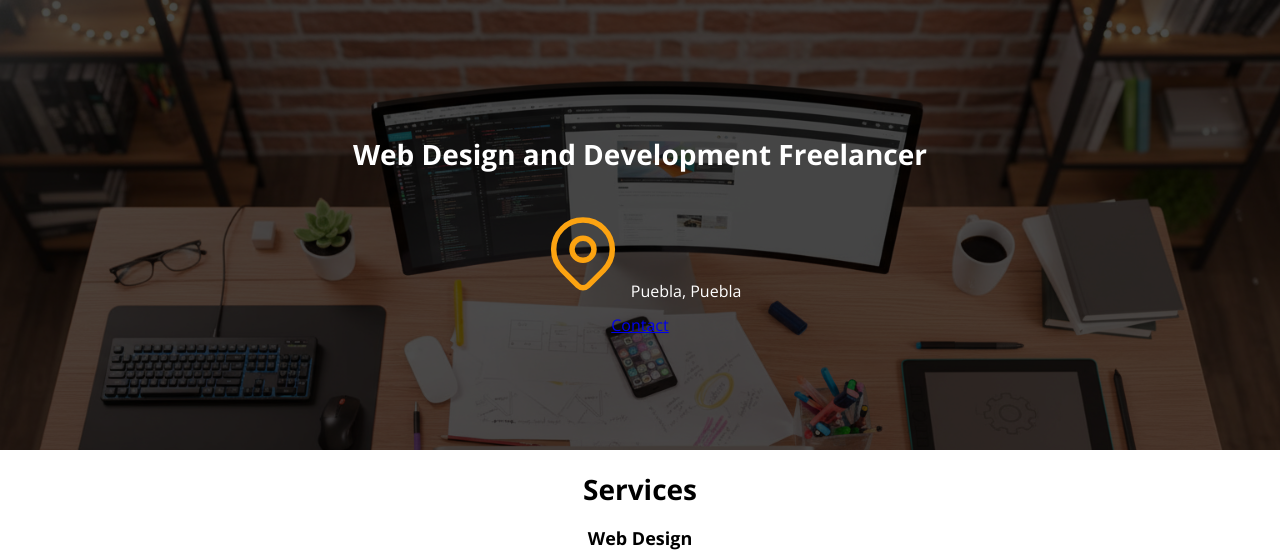
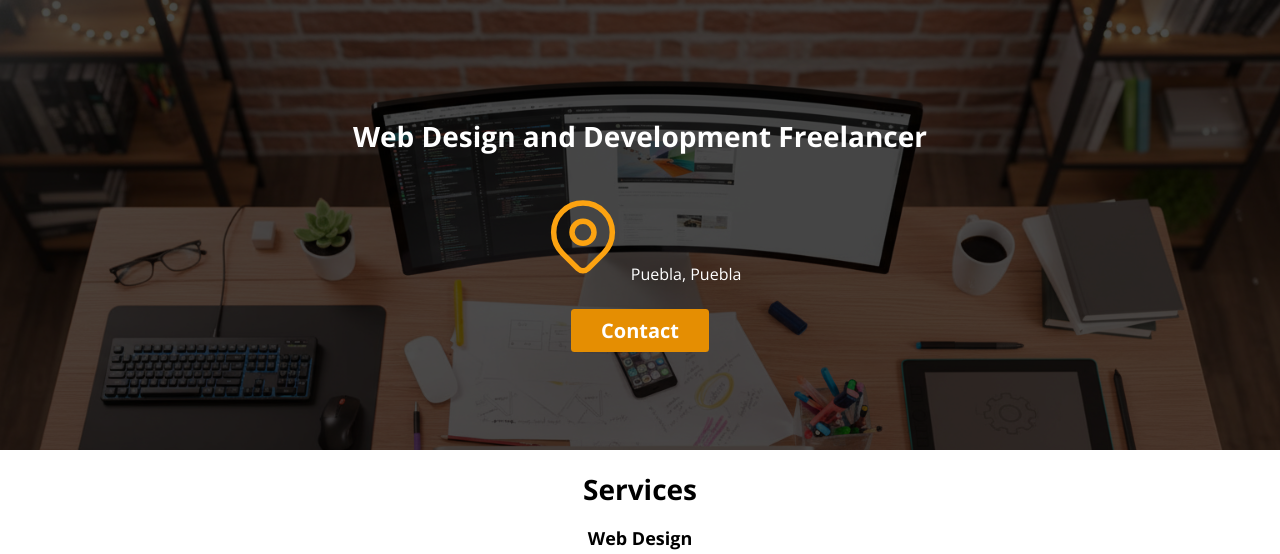
Before and after one commit to BPCPixel/web-development, a PHP site: page / in a window 1280 px wide. Shown: the part 148-702 px from the top of the page. Run offline with PHP 8.4, Linux system fonts and the light colour scheme; some web fonts are replaced.

Commit message:
Adding styles to buttons

```diff
--- a/freelancer/css/styles.css
+++ b/freelancer/css/styles.css
@@ -58,6 +58,24 @@ h1, h2, h3{
 .container{
     max-width: 120rem;
     margin: 0 auto;
+}
+
+.button{
+    background-color: var(--orange);
+    color: var(--white);
+    padding: 1rem 3rem;
+    margin-top: 1rem;
+    font-size: 2rem;
+    text-decoration: none;
+    font-weight: bold;
+    border-radius: 0.35rem;
+    width: 90%;
+    text-align: center;
+}
+@media (min-width: 768px){
+    .button{
+        width: auto;
+    }
 }
 
 .nav-bg{
--- a/freelancer/index.html
+++ b/freelancer/index.html
@@ -62,7 +62,7 @@
             Puebla, Puebla</p>
         </div>
 
-        <a href="#">Contact</a>
+        <a class="button" href="#">Contact</a>
         </div>
     </section>
 
```
